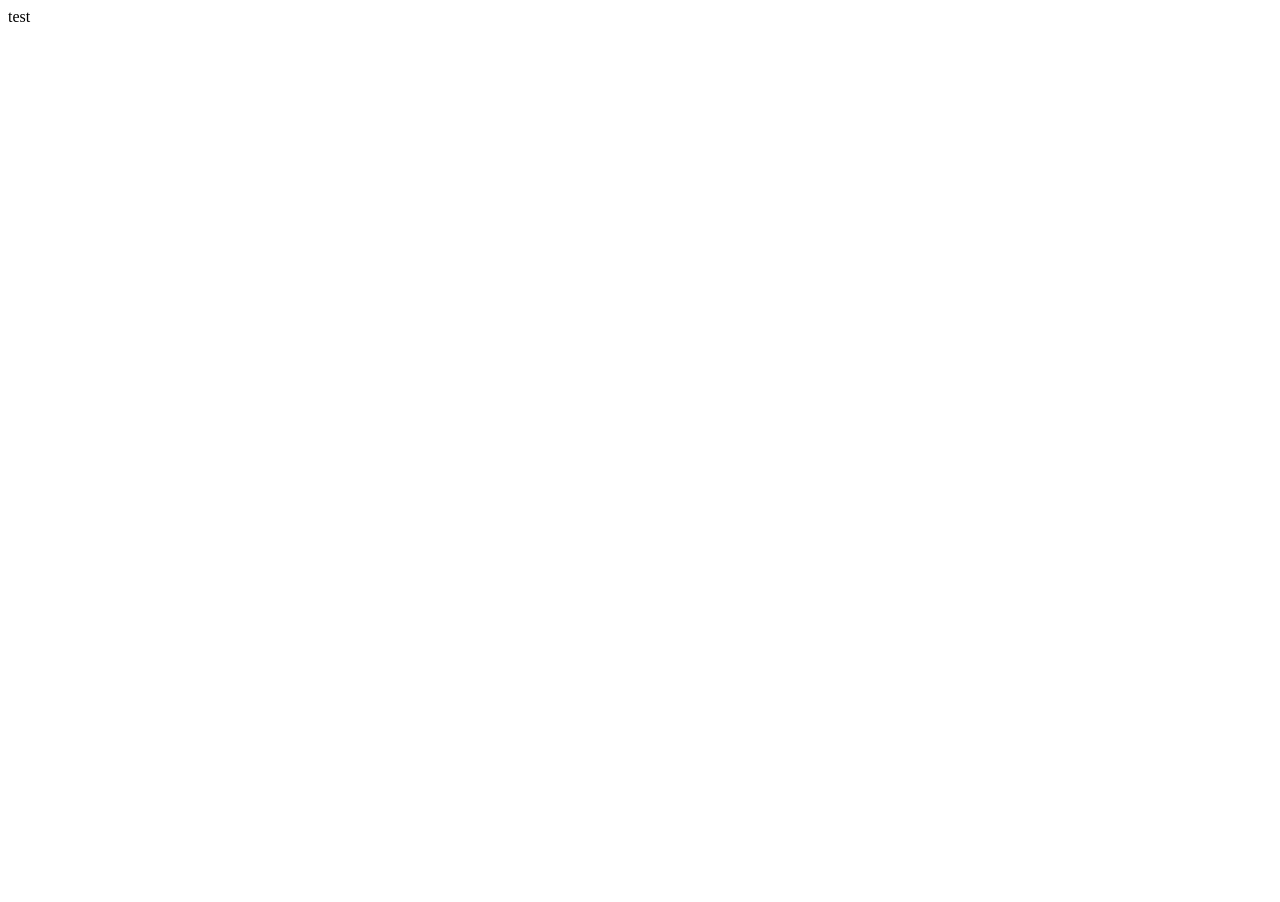
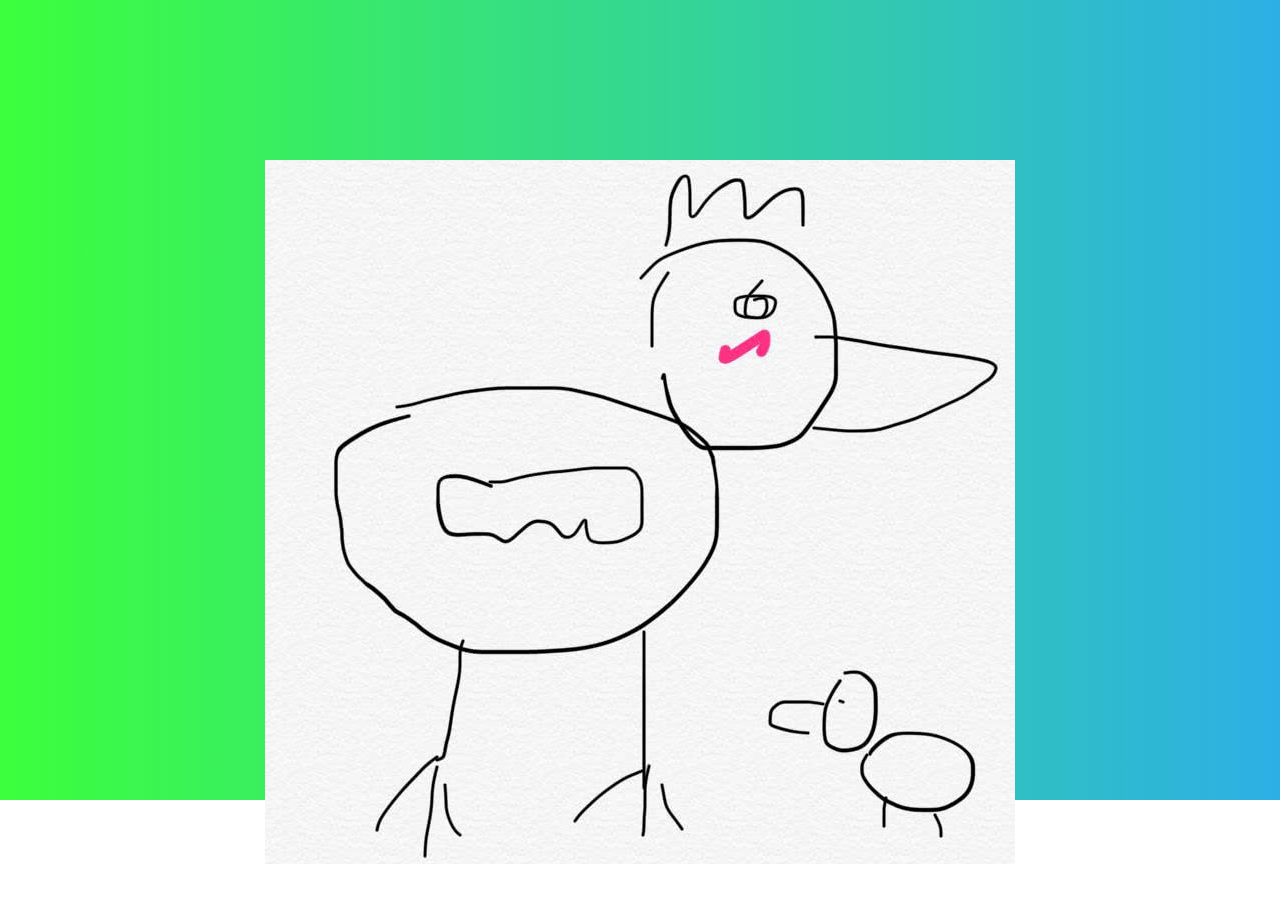
Before and after one commit to ChickenTai/chickentai.github.io, a plain HTML site: page index.html in a window 1280 px wide. Shown: the top 902 px of the page. Before the commit the page ends 800 px from the top, so only its background shows below. Drawn offline with Linux system fonts and the light colour scheme.

Commit message:
new stuff
yea

```diff
--- a/index.html
+++ b/index.html
@@ -1,3 +1,44 @@
 <html>
-  test
+    <head>
+
+    </head>
+    <body>
+        <div id="gradient">
+          <div id="text">
+            <img src="images/ayam.jpg" />
+            <h1>I'm kinda still working on it</h1>
+          </div>
+        </div>
+    </body>
 </html>
+<style>
+body {
+    padding: 0;
+    margin: 0;
+    overflow: hidden;
+    max-height:100vh;
+ }
+
+#gradient {
+    width: 100vw;
+    height: 100vh;
+    max-height: 100vh;
+    padding: 0;
+    margin: 0;
+}
+
+#text {
+    color: #fff;
+    font-family: 'Roboto', 'San Francisco', 'Helvetica Neue','Segoe UI', Arial, Verdana, sans-serif;
+    font-size: 4rem;
+    text-align: center;
+    padding: 20vh 10vw;
+}
+
+h1 {
+  mix-blend-mode: difference;
+}
+</style>
+<script>
+var colors=new Array([62,35,255],[60,255,60],[255,35,98],[45,175,230],[255,0,255],[255,128,0]),step=0,colorIndices=[0,1,2,3],gradientSpeed=.002;function updateGradient(){var o=document.getElementById("gradient"),e=colors[colorIndices[0]],r=colors[colorIndices[1]],t=colors[colorIndices[2]],n=colors[colorIndices[3]],c=1-step,d="rgb("+Math.round(c*e[0]+step*r[0])+","+Math.round(c*e[1]+step*r[1])+","+Math.round(c*e[2]+step*r[2])+")",s="rgb("+Math.round(c*t[0]+step*n[0])+","+Math.round(c*t[1]+step*n[1])+","+Math.round(c*t[2]+step*n[2])+")";o.style.background="-webkit-gradient(linear, left top, right top, from("+d+"), to("+s+"))",1<=(step+=gradientSpeed)&&(step%=1,colorIndices[0]=colorIndices[1],colorIndices[2]=colorIndices[3],colorIndices[1]=(colorIndices[1]+Math.floor(1+Math.random()*(colors.length-1)))%colors.length,colorIndices[3]=(colorIndices[3]+Math.floor(1+Math.random()*(colors.length-1)))%colors.length)}setInterval(updateGradient,10);
+</script>
```
Also changed, not shown: images/ayam.jpg (added).
